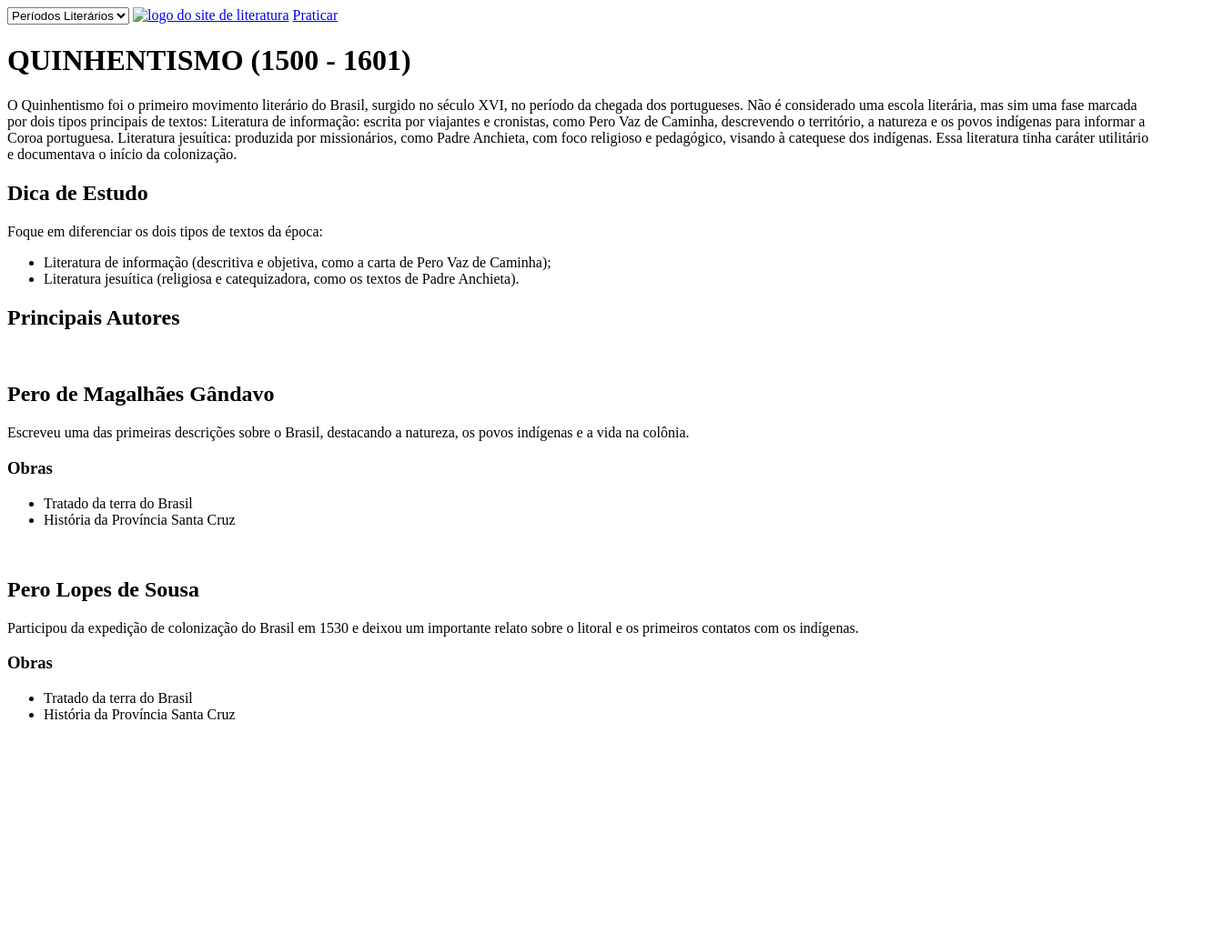
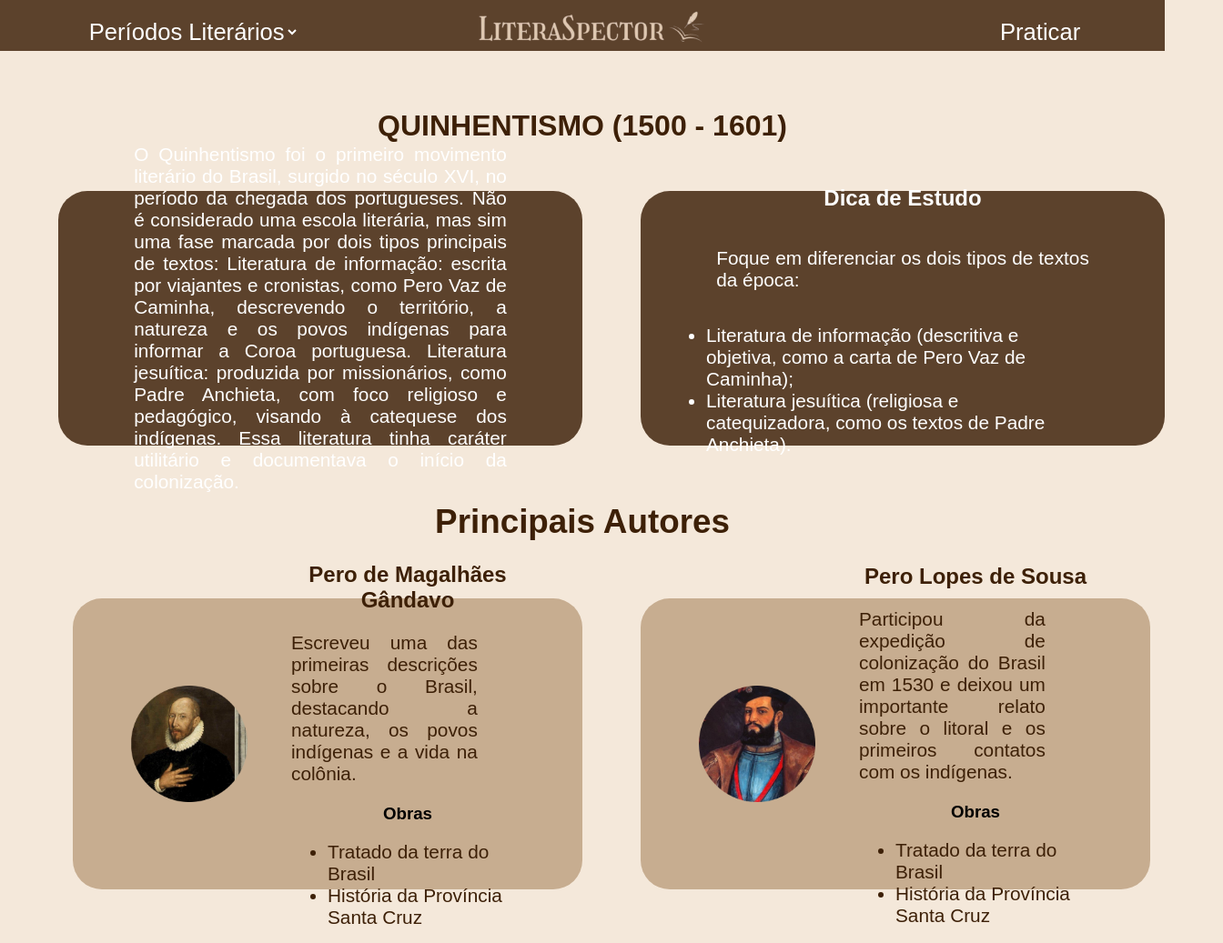
Before and after one commit to cavicf/LiteraSpector---MaratonaGirlsCode, a plain HTML site: page src/pages/quinhentismo.html in a window 1280 px wide. Shown: the whole page at 91% size, 1344 px wide, since content can reach past the window. Before the commit the page ends 811 px from the top, so only its background shows below. Drawn offline with Linux system fonts and the light colour scheme; the site is published under a folder, as on GitHub Pages, so addresses that start at the root find nothing; a web font is replaced by a local one.

Commit message:
fix: corrigindo caminho das imagens

```diff
--- a/src/pages/quinhentismo.html
+++ b/src/pages/quinhentismo.html
@@ -7,7 +7,7 @@
     <link rel="preconnect" href="https://fonts.gstatic.com" crossorigin>
     <link rel="icon" href="/src/images/icone.png" type="image/x-icon">
     <link href="https://fonts.googleapis.com/css2?family=Inder&family=Lato:ital,wght@0,100;0,300;0,400;0,700;0,900;1,100;1,300;1,400;1,700;1,900&display=swap" rel="stylesheet">
-    <link rel="stylesheet" href="/src/styles/quinhentismo.css">
+    <link rel="stylesheet" href="../styles/quinhentismo.css">
     <title>Quinhentismo</title>
 </head>
 <body>
@@ -16,12 +16,12 @@
             <select name="periodos" id="periodosLiterarios">
                 <option value="">Períodos Literários</option>
                 <option value="/index.html">Ínico</option>
-                <option value="/src/pages/quinhentismo.html">Quinhentismo</option>
-                <option value="/src/pages/barroco.html">Barroco</option>
-                <option value="/src/pages/arcadismo.html">Arcadismo</option>
+                <option value="../pages/quinhentismo.html">Quinhentismo</option>
+                <option value="../pages/barroco.html">Barroco</option>
+                <option value="../pages/arcadismo.html">Arcadismo</option>
             </select>
-            <a href="/index.html"><img src="/src/images/Logo.png" alt="logo do site de literatura"></a>
-            <a href="/src/pages/questoes.html">Praticar</a>
+            <a href="/index.html"><img src="../images/Logo.png" alt="logo do site de literatura"></a>
+            <a href="../pages/questoes.html">Praticar</a>
         </nav>
     </header>
     <main>
@@ -47,7 +47,7 @@
         <h2>Principais Autores</h2>
         <div class="autoresContainer">
             <div class="cardAutor">
-                <img src="/src/images/autor1.png" alt="">
+                <img src="../images/autor1.png" alt="">
                 <div class="descricaoAutor">
                     <h2>Pero de Magalhães Gândavo</h2>
                     <p>Escreveu uma das primeiras descrições sobre o Brasil, destacando a natureza, os povos indígenas e a vida na colônia.</p>
@@ -59,7 +59,7 @@
                 </div>
             </div>
             <div class="cardAutor">
-                <img src="/src/images/autor2.png" alt="">
+                <img src="../images/autor2.png" alt="">
                 <div class="descricaoAutor">
                     <h2>Pero Lopes de Sousa</h2>
                     <p>Participou da expedição de colonização do Brasil em 1530 e deixou um importante relato sobre o litoral e os primeiros contatos com os indígenas.</p>
```
